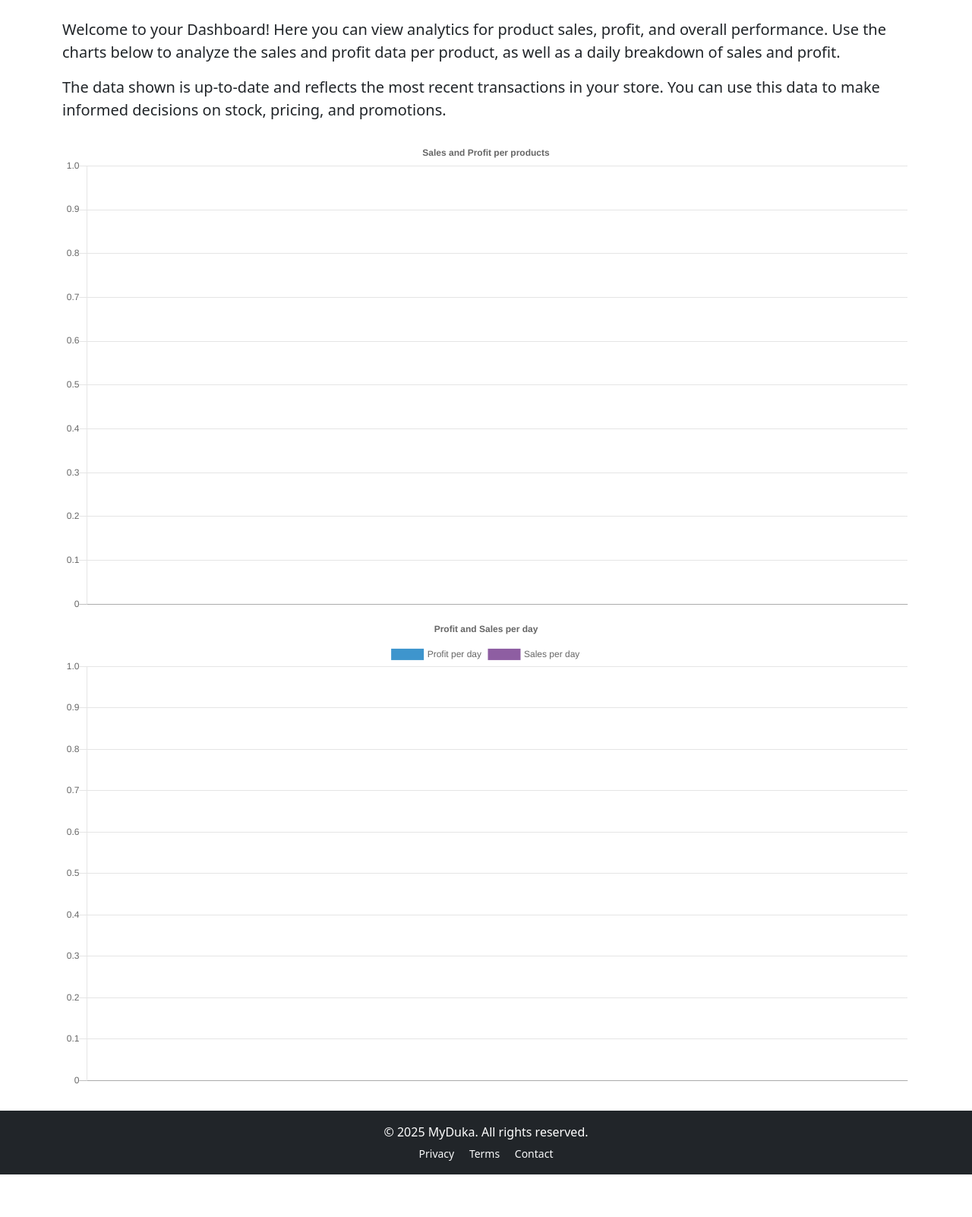
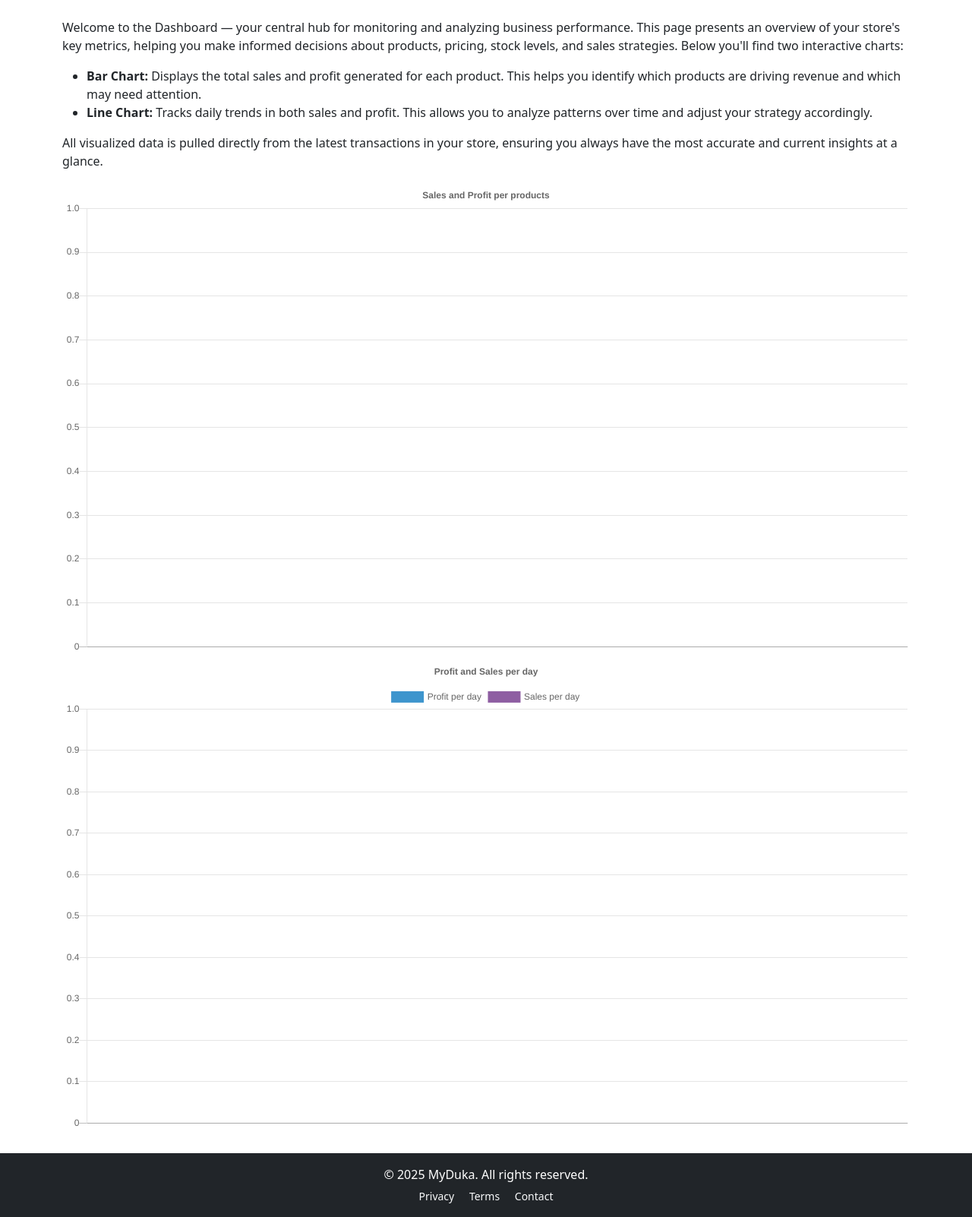
Before and after one commit to Zawe-010/MyDuka_system, a Flask app: page /dashboard in a window 1280 px wide. Shown: the part 56-1658 px from the top of the page at 76% size. Before the commit the page ends 1602 px from the top, so only its background shows below. Run offline with Flask 3, Linux system fonts and the light colour scheme; the visitor is signed in with stand-in values (Sample User, id 1); data that the repository does not hold is empty; some libraries are stand-ins or nearby versions.

Commit message:
Addition of codes

```diff
--- a/templates/dashboard.html
+++ b/templates/dashboard.html
@@ -4,17 +4,21 @@
 
 {% block content %}
 <!-- Dashboard Description -->
-<div class="mb-4">
-    <p class="fs-5">
-        Welcome to your Dashboard! Here you can view analytics for product sales, profit, and overall performance.
-        Use the charts below to analyze the sales and profit data per product, as well as a daily breakdown of sales and
-        profit.
+    <p>
+        Welcome to the Dashboard — your central hub for monitoring and analyzing business performance. This page
+        presents an overview of your store's key metrics, helping you make informed decisions about products, pricing,
+        stock levels, and sales strategies.
+
+        Below you'll find two interactive charts:
+    <ul>
+        <li><strong>Bar Chart:</strong> Displays the total sales and profit generated for each product. This helps you
+            identify which products are driving revenue and which may need attention.</li>
+        <li><strong>Line Chart:</strong> Tracks daily trends in both sales and profit. This allows you to analyze
+            patterns over time and adjust your strategy accordingly.</li>
+    </ul>
+    All visualized data is pulled directly from the latest transactions in your store, ensuring you always have the most
+    accurate and current insights at a glance.
     </p>
-    <p class="fs-5">
-        The data shown is up-to-date and reflects the most recent transactions in your store. You can use this data to
-        make informed decisions on stock, pricing, and promotions.
-    </p>
-</div>
 
 <canvas id="bar-chart" width="800" height="450"></canvas>
 <canvas id="line-chart" width="800" height="450"></canvas>
```
Also changed, not shown: templates/products.html (+17 -2 lines), templates/sales.html (+22 -2 lines), templates/stock.html (+24 -1 lines).
